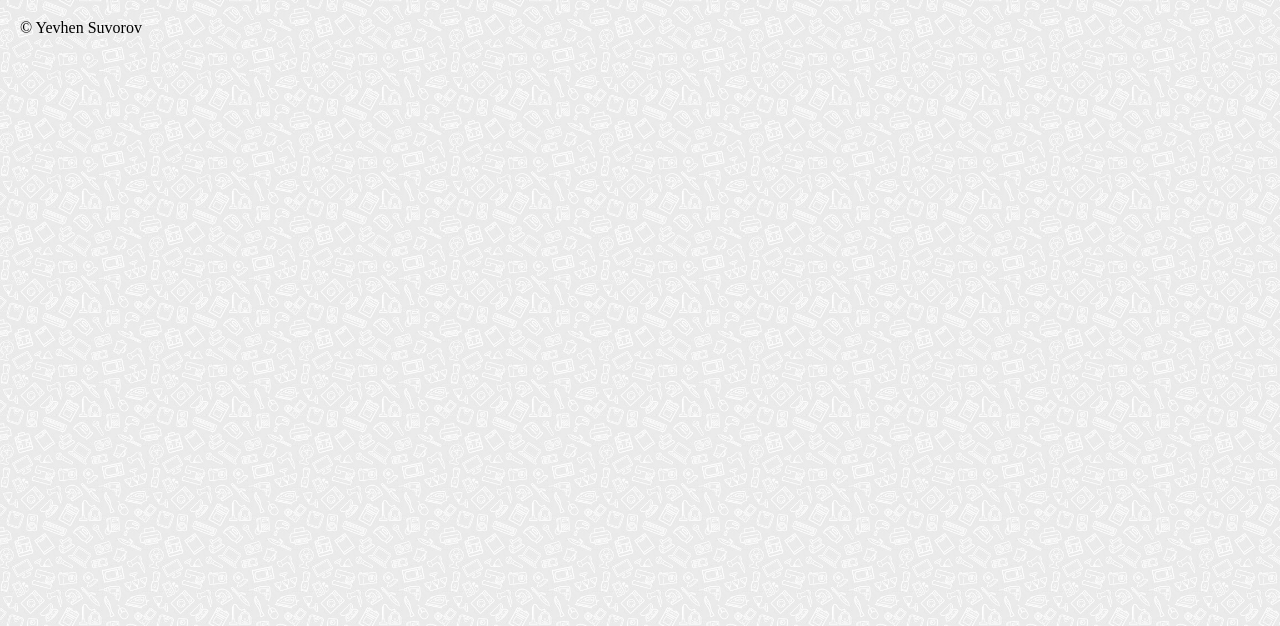
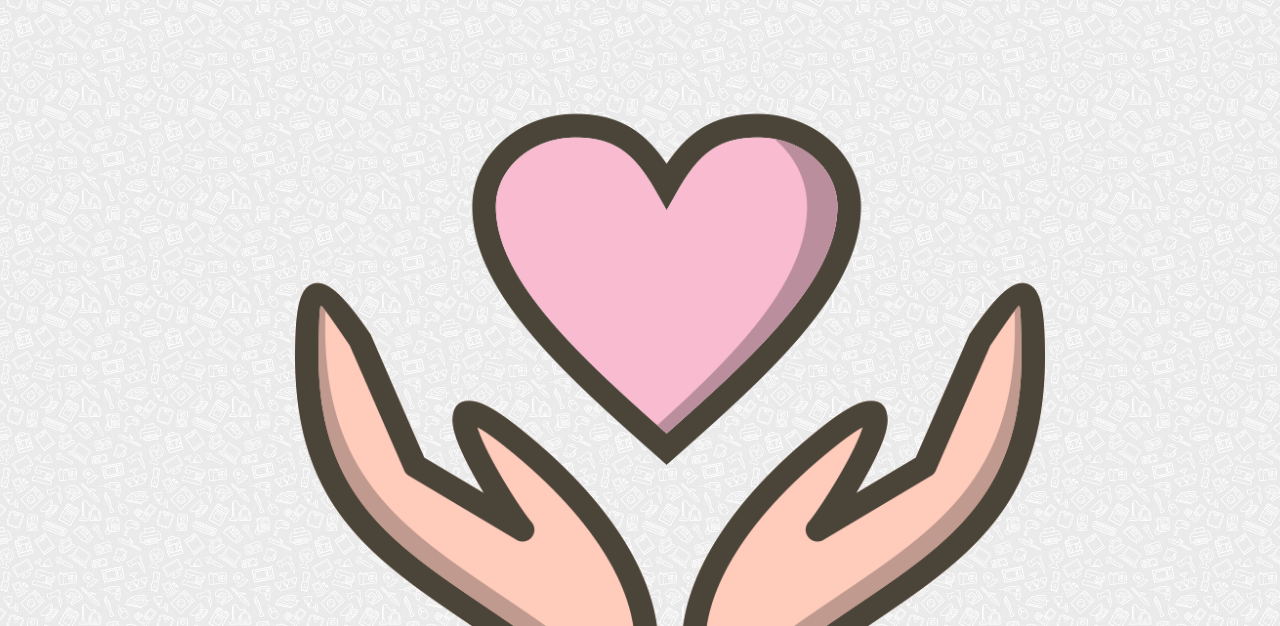
Before and after one commit to Jack210797/Jack210797-fs_js_lesson2_09.02, a plain HTML site: page index.html in a window 1280 px wide. Shown: the part 157-783 px from the top of the page. Drawn offline with Linux system fonts and the light colour scheme.

Commit message:
new first page

```diff
--- a/index.html
+++ b/index.html
@@ -24,10 +24,12 @@
 
   <div class="container">
     <h1 class="title">Головна</h1>
+    <img class="home_img" src="pages/img_gallery/—Pngtree—health sign vector icon_3723543.png" alt="здоров" width="1000"
+      height="1000">
   </div>
 
   <footer>
-    <div class="footer">
+    <div class=" footer">
       <p>&#169; Yevhen Suvorov</p>
     </div>
   </footer>
--- a/pages/assets/css/style.css
+++ b/pages/assets/css/style.css
@@ -24,6 +24,10 @@
   padding-right: 20px;
   margin-left: auto;
   margin-right: auto;
+}
+
+.home_img {
+  margin: -100px 90px 0px 130px;
 }
 
 .navbar {
@@ -206,41 +210,10 @@ legend {
   margin-bottom: 15px;
 }
 
-/* .footer {
-  background-color: #b6b7d2;
+.footer {
   position: fixed;
   right: 0;
   bottom: 0;
-  text-align: center;
   width: 100%;
   height: 30px;
-  font-size: 19px;
-  font-weight: bold;
-  color: #030303;
-  display: block;
-} */
-
-/* .navbar {
-  width: 100%;
-  height: 70px;
-  box-shadow: 4px 4px 10px rgba(122, 8, 8, 0.338);
 }
-
-.navlist {
-  height: inherit;
-  display: flex;
-  justify-content: center;
-  align-items: center;
-  font-weight: 700;
-  font-size: 26px;
-
-  padding: 10px;
-  list-style: none;
-  gap: 60px;
-}
-
-.navbar_item {
-  display: block;
-  color: black;
-  text-transform: capitalize;
-} */
```
Also changed, not shown: pages/img_gallery/navi.png (deleted), pages/img_gallery/—Pngtree—health sign vector icon_3723543.png (added).
